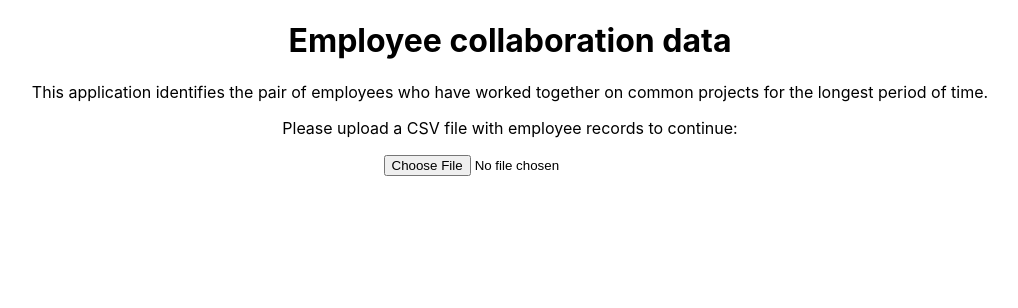
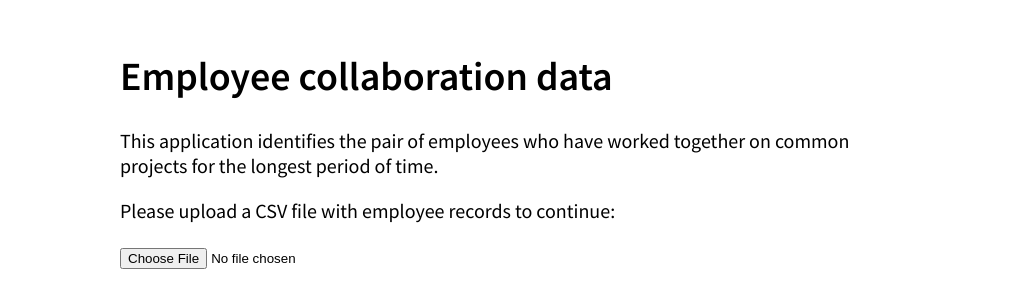
Before and after one commit to ninaanatchkova/nina-anatchkova-employees, a React (Create React App) app: page / in a window 1280 px wide. Shown: the top 308 px of the page, without its empty margins (130-1148 px from the left). Built offline with nearby package versions, Linux system fonts and the light colour scheme.

Commit message:
display results in table

```diff
--- a/public/index.html
+++ b/public/index.html
@@ -24,7 +24,13 @@
       work correctly both with client-side routing and a non-root public URL.
       Learn how to configure a non-root public URL by running `npm run build`.
     -->
-    <title>React App</title>
+    <link rel="preconnect" href="https://fonts.googleapis.com">
+    <link rel="preconnect" href="https://fonts.gstatic.com" crossorigin>
+    <link rel="preconnect" href="https://fonts.googleapis.com">
+    <link rel="preconnect" href="https://fonts.gstatic.com" crossorigin>
+    <link href="https://fonts.googleapis.com/css2?family=Source+Sans+Pro:wght@400;600&display=swap" rel="stylesheet">
+
+    <title>Employee Data</title>
   </head>
   <body>
     <noscript>You need to enable JavaScript to run this app.</noscript>
--- a/src/App.css
+++ b/src/App.css
@@ -1,38 +1,16 @@
 .App {
-  text-align: center;
+  max-width: 780px;
+  margin: 0 auto;
+  padding: 1.5rem;
 }
 
-.App-logo {
-  height: 40vmin;
-  pointer-events: none;
+.result__data-grid {
+  display: grid;
+  grid-template-columns: repeat(4, 1fr);
+  column-gap: 1rem;
+  row-gap: 0.75rem;
 }
 
-@media (prefers-reduced-motion: no-preference) {
-  .App-logo {
-    animation: App-logo-spin infinite 20s linear;
-  }
+.result__data-grid__header {
+  font-weight: var(--font-weight-strong);
 }
-
-.App-header {
-  background-color: #282c34;
-  min-height: 100vh;
-  display: flex;
-  flex-direction: column;
-  align-items: center;
-  justify-content: center;
-  font-size: calc(10px + 2vmin);
-  color: white;
-}
-
-.App-link {
-  color: #61dafb;
-}
-
-@keyframes App-logo-spin {
-  from {
-    transform: rotate(0deg);
-  }
-  to {
-    transform: rotate(360deg);
-  }
-}
--- a/src/App.tsx
+++ b/src/App.tsx
@@ -1,9 +1,9 @@
 import React, { useState } from 'react';
-import logo from './logo.svg';
 import './App.css';
+import { CoworkingPairEntry } from './types';
 
 function App() {
-  const [result, setResult] = useState("");
+  const [result, setResult] = useState<CoworkingPairEntry | null>(null);
   const [isLoading, setIsLoading] = useState(false);
 
   const changeHandler = (event: React.ChangeEvent<HTMLInputElement>) => {
@@ -12,6 +12,11 @@ function App() {
       const worker = new Worker(new URL("./processCSV.worker.ts", import.meta.url));
 
       worker.postMessage(event.target.files[0])
+
+      worker.onmessage = function(e) {
+        setIsLoading(false);
+        setResult(e.data);
+      }
     }
   }
 
@@ -28,6 +33,25 @@ function App() {
            accept="csv"
            onChange={changeHandler}
         />
+        {result ? (<section className="result">
+          <p>Employees with ID numbers {result.employeeAId} and {result.employeeBId} have worked together the longest for a total of {result.totalDaysWorkedTogether} days.</p>
+          <p>List of employees {result.employeeAId} and {result.employeeBId} common projects:</p>
+          <div className="result__data-grid">
+            <div className="result__data-grid__header">Employee ID #1</div>
+            <div className="result__data-grid__header">Employee ID #1</div>
+            <div className="result__data-grid__header">Project ID</div>
+            <div className="result__data-grid__header">Days worked together</div>
+            {result.projects.map((project) => (
+              <>
+                <div>{result.employeeAId}</div>
+                <div>{result.employeeBId}</div>
+                <div>{project.projectId}</div>
+                <div>{project.daysWorkedTogether}</div>
+              </>))}
+            <div>Total:</div>
+            <div>{result.totalDaysWorkedTogether}</div>
+          </div>
+        </section>) : null}
       </main>
     </div>
   );
--- a/src/index.css
+++ b/src/index.css
@@ -1,13 +1,15 @@
+html {
+  --font-family: 'Source Sans Pro', sans-serif;
+  --font-weight-regular: 400;
+  --font-weight-strong: 600;
+  --font-size-body: 1.25rem;
+}
+
 body {
   margin: 0;
-  font-family: -apple-system, BlinkMacSystemFont, 'Segoe UI', 'Roboto', 'Oxygen',
-    'Ubuntu', 'Cantarell', 'Fira Sans', 'Droid Sans', 'Helvetica Neue',
-    sans-serif;
+  font-family: var(--font-family);
+  font-weight: var(--font-weight-regular);
+  font-size: var(--font-size-body);
   -webkit-font-smoothing: antialiased;
   -moz-osx-font-smoothing: grayscale;
 }
-
-code {
-  font-family: source-code-pro, Menlo, Monaco, Consolas, 'Courier New',
-    monospace;
-}
--- a/src/processCSV.worker.ts
+++ b/src/processCSV.worker.ts
@@ -1,3 +1,4 @@
+import { CoworkingPairs, EmployeeRecord } from "./types";
 
 //eslint-disable-next-line no-restricted-globals
 const ctx: Worker = self as any;
@@ -9,31 +10,25 @@ ctx.addEventListener("message", (event)=> {
 
   extractProjectDataFromFile(data);
 
-  postMessage('done');
+  postMessage(
+    {
+      employeeAId: 10,
+      employeeBId: 12,
+      projects: [
+        {
+          projectId: 45,
+          daysWorkedTogether: 33,
+        },
+        {
+          projectId: 21,
+          daysWorkedTogether: 60,
+        }
+      ],
+      totalDaysWorkedTogether: 93,
+    }
+  );
 })
 
-type EmployeeRecord = {
-  employeeId: number;
-  projectId: number;
-  startDate: number;
-  endDate: number;
-}
-
-type CoworkingPairEntry = {
-  employeeAId: number,
-  employeeBId: number,
-  projects: [
-    {
-      projectId: number,
-      daysWorkedTogether: number,
-    }
-  ],
-  totalDaysWorkedTogether: number;
-};
-
-type CoworkingPairs = {
-  [key: string]: CoworkingPairEntry;
-};
 
 async function extractProjectDataFromFile(file: File) {
 
@@ -51,6 +46,7 @@ async function extractProjectDataFromFile(file: File) {
     if (done) {
       console.log('entire file processed');
       console.log(projects);
+      findCoworkingPairs(projects[0]);
       break;
     }
 
@@ -126,7 +122,8 @@ function findCoworkingPairs(project: EmployeeRecord[]) {
     const currentEmployee = project[i];
     const restOfEmployees = project.slice(i + 1);
 
-    restOfEmployees.reduce(getReducer(currentEmployee), {})
+    const coworkingPairsPerEmployee = restOfEmployees.reduce(getReducer(currentEmployee), {});
+    console.log(coworkingPairsPerEmployee);
   }
 }
 
--- /dev/null
+++ b/src/types.ts
@@ -0,0 +1,22 @@
+export type EmployeeRecord = {
+  employeeId: number;
+  projectId: number;
+  startDate: number;
+  endDate: number;
+}
+
+export type CoworkingPairEntry = {
+  employeeAId: number,
+  employeeBId: number,
+  projects: [
+    {
+      projectId: number,
+      daysWorkedTogether: number,
+    }
+  ],
+  totalDaysWorkedTogether: number;
+};
+
+export type CoworkingPairs = {
+  [key: string]: CoworkingPairEntry;
+};
```
Also changed, not shown: src/logo.svg (deleted).
